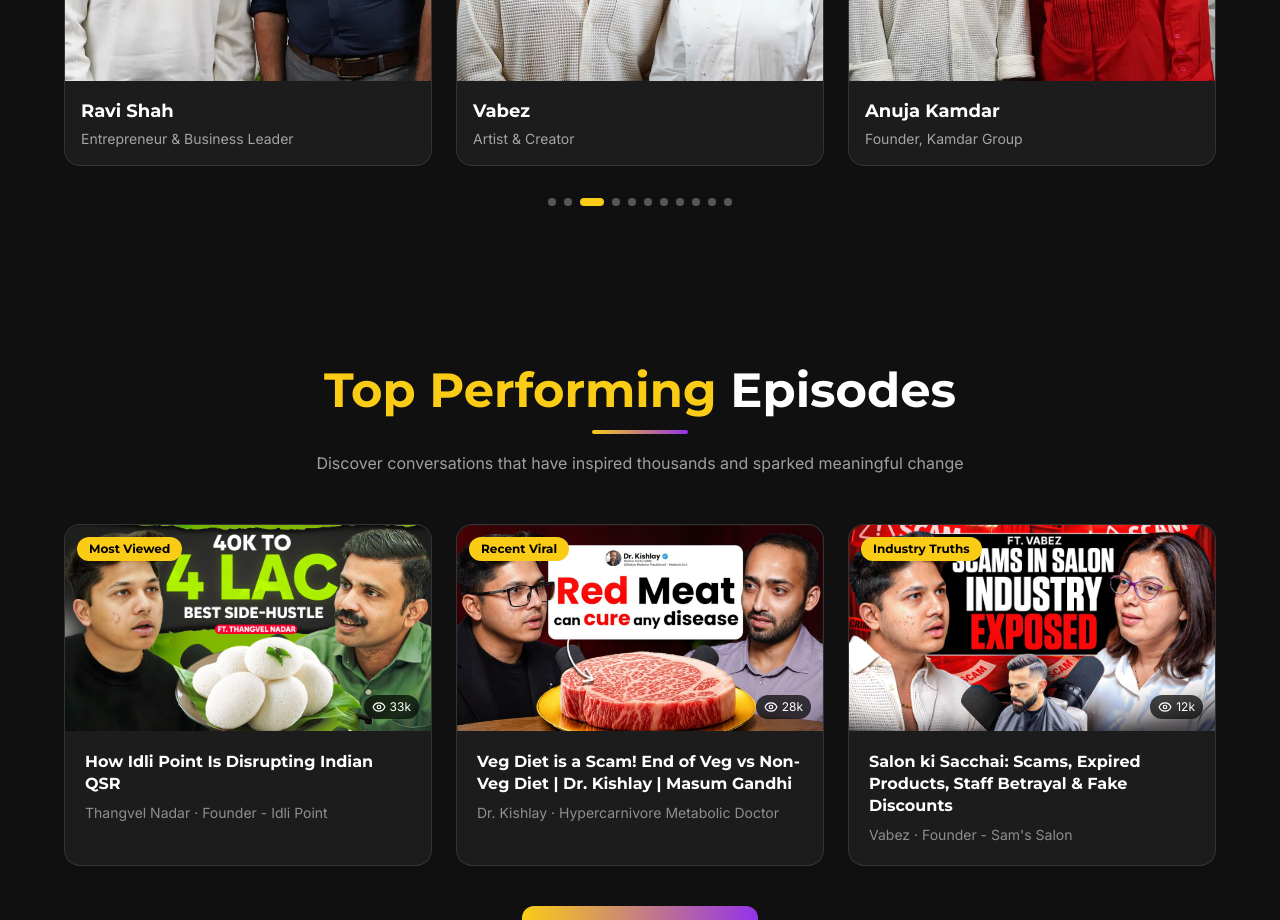
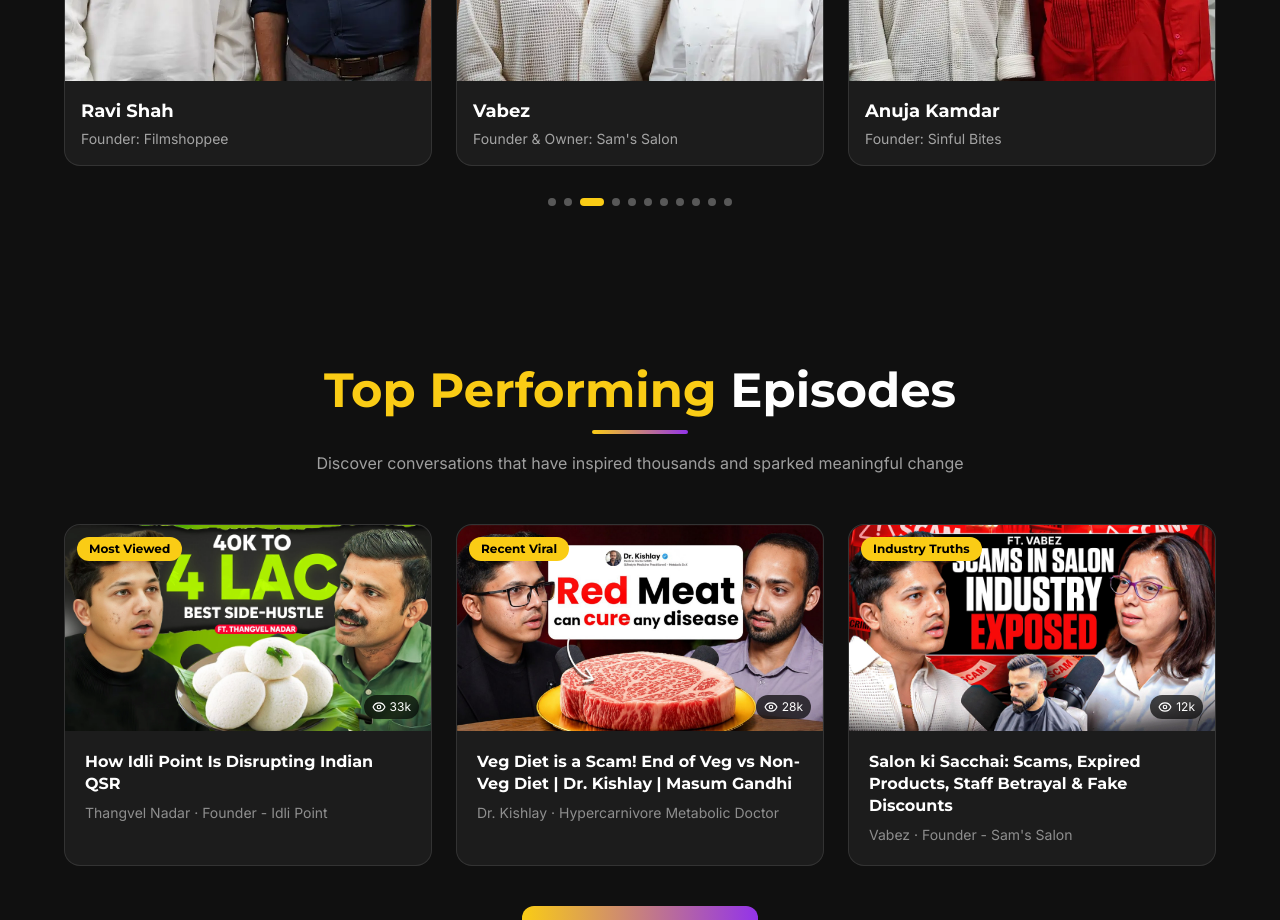
Before and after one commit to 18mca011-source/masum-gandhi-website, a Next.js app: page / in a window 1280 px wide. Shown: the part 5100-6020 px from the top of the page. Built offline with nearby package versions, Linux system fonts and the light colour scheme.

Commit message:
Update guest designations in carousel

```diff
--- a/app/components/GuestCarousel.tsx
+++ b/app/components/GuestCarousel.tsx
@@ -10,18 +10,18 @@
 }
 
 const guests: Guest[] = [
-  { name: "Niharika & Meshwa Patel", role: "Founders, Patel Group", image: "/guests/Niharika & Meshwa Patel.webp" },
+  { name: "Niharika & Meshwa Patel", role: "Founders: Rhythm Rumble", image: "/guests/Niharika & Meshwa Patel.webp" },
   { name: "Priyanka Dalal", role: "Sports Performance Coach, Founder: High5 Performance", image: "/guests/Priyanka Dalal.webp" },
-  { name: "Ravi Shah", role: "Entrepreneur & Business Leader", image: "/guests/Ravi Shah.webp" },
-  { name: "Vabez", role: "Artist & Creator", image: "/guests/Vabez.webp" },
-  { name: "Anuja Kamdar", role: "Founder, Kamdar Group", image: "/guests/Anuja Kamdar.webp" },
+  { name: "Ravi Shah", role: "Founder: Filmshoppee", image: "/guests/Ravi Shah.webp" },
+  { name: "Vabez", role: "Founder & Owner: Sam's Salon", image: "/guests/Vabez.webp" },
+  { name: "Anuja Kamdar", role: "Founder: Sinful Bites", image: "/guests/Anuja Kamdar.webp" },
   { name: "Aditi Kulkarni", role: "Founder: Yuvana Wellness", image: "/guests/Aditi Kulkarni.webp" },
   { name: "Chitrak Shah", role: "Co-Founder & MD, Shivalik Group", image: "/guests/Chitrak Shah.webp" },
   { name: "Thangvel Nadar", role: "Founder: Idli Point", image: "/guests/Thangvel Nadar.webp" },
   { name: "Vrishali Mulay", role: "Founder: Regatta HR Services", image: "/guests/Vrishali Mulay.webp" },
-  { name: "Kkaran & Chahhat Soni", role: "Entrepreneurs & Founders", image: "/guests/Kkaran & Chahhat Soni.webp" },
+  { name: "Kkaran & Chahhat Soni", role: "Founders: Paawsh", image: "/guests/Kkaran & Chahhat Soni.webp" },
   { name: "Dr. Jwalant Chag", role: "Psychiatrist, Founder: Elegant Minds Hospital", image: "/guests/Jwalant Chag.webp" },
-  { name: "Malti Sharma", role: "Business Leader & Mentor", image: "/guests/Malti Sharma.webp" },
+  { name: "Malti Sharma", role: "Environmental Artist and Entrepreneur", image: "/guests/Malti Sharma.webp" },
   { name: "Vatsal Kamdar", role: "Business Director, Kautilya Group", image: "/guests/Vatsal Kamdar.webp" },
 ];
 
```
